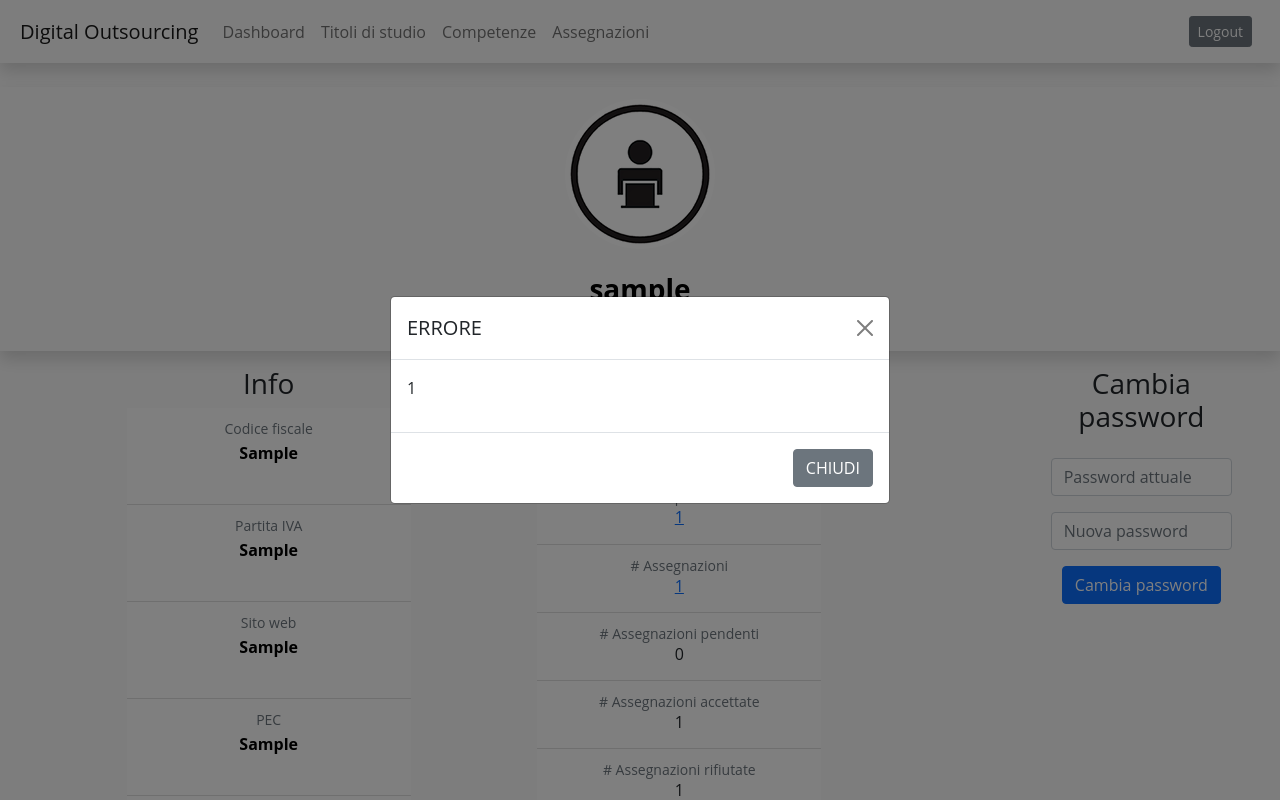
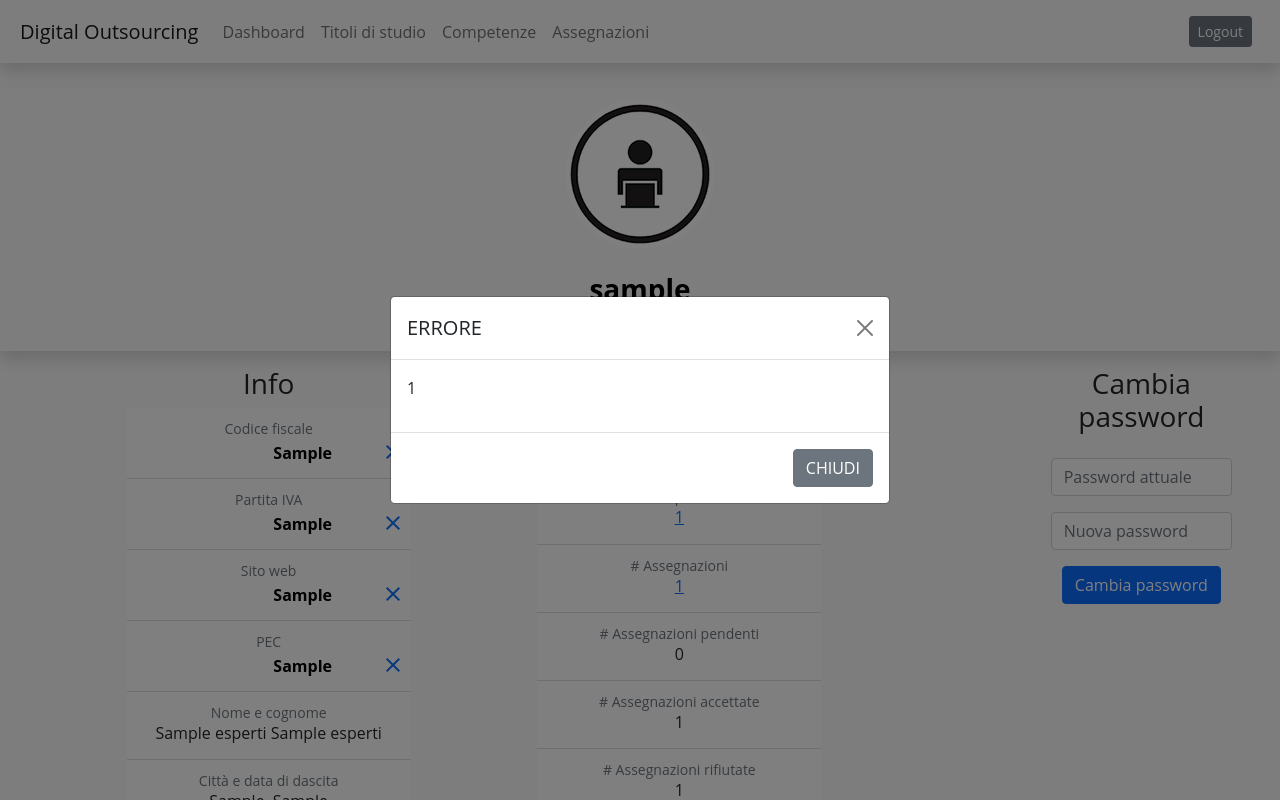
Before and after one commit to mrcruv/ltw, a PHP site: page /me.php?err=1 in a window 1280 px wide. Run offline with PHP 8.4, Linux system fonts and the light colour scheme; the visitor is signed in with stand-in values (Sample User, id 1); tables that the repository leaves empty or names only in its code hold one stand-in row (values such as "Sample post"); data that the repository does not hold is empty.

Commit message:
Update me.php
fix icone update

```diff
--- a/me.php
+++ b/me.php
@@ -28,37 +28,21 @@ $usertype = $_SESSION['usertype'];
     <script src="scripts/validate_update_password.js"></script>
     <script src="scripts/error.js"></script>
     <script src="scripts/message.js"></script>
+    <script src="scripts/update_info.js"></script>
     <script src="scripts/validate_update_cf.js"></script>
     <script src="scripts/validate_update_pec.js"></script>
     <script src="scripts/validate_update_piva.js"></script>
     <script src="scripts/validate_update_website.js"></script>
     <script src="scripts/validate_update_entity_name.js"></script>
     <script src="scripts/validate_update_entity_type.js"></script>
+
     <title><?php echo($sitename_brief . ': dashboard - ' . $usertype . ' ' . $username); ?></title>
 </head>
 <body class="d-flex flex-column min-vh-100">
 <script src="https://cdn.jsdelivr.net/npm/bootstrap@5.1.3/dist/js/bootstrap.bundle.min.js"
         integrity="sha384-ka7Sk0Gln4gmtz2MlQnikT1wXgYsOg+OMhuP+IlRH9sENBO0LRn5q+8nbTov4+1p"
         crossorigin="anonymous"></script>
-<script>
-    $(document).ready(function () {
-        $('.edit').click(function () {
-            var id = $(this).attr('id');
-            var array = id.split("_");
-            $('#text_' + array[0]).prop('disabled', false);
-            $('#text_' + array[0]).removeClass("hiddenborder");
-            $(this).parents("li").find(".edit, .save").toggle();
-        });
 
-        $('.save').click(function () {
-            var id = $(this).attr('id');
-            var array = id.split("_");
-            $('#text_' + array[0]).prop('disabled', true);
-            $('#text_' + array[0]).addClass("hiddenborder");
-            $(this).parents("li").find(".edit, .save").toggle();
-        });
-    });
-</script>
 <?php
 require_once('includes/error.php');
 require_once('includes/message.php');
@@ -95,70 +79,67 @@ if (mysqli_stmt_fetch($statement)) { ?>
         <ul class="list-group list-group-flush">
             <li class="list-group-item"><small class="text-muted">Codice fiscale</small>
                 <form id="update_cf_form" method="post" action="scripts/update_cf.php">
-                    <div>
+                    <div class="row">
+                        <div class="col-8 offset-2">
                             <label class="hiddenlabel" for="text_cf"></label>
-                        <input type="text" class="hiddenborder text-center" id="text_cf" name="new_cf"
-                               value="<?php echo($cf); ?>" disabled>
+                            <input type="text" class="hiddenborder text-center" id="text_cf" name="new_cf" value="<?php echo($cf); ?>" disabled>
                         </div>
-                    <a class="edit pointer" title="Edit" data-toggle="tooltip" id="cf_e"><i class="material-icons">&#xE254;</i></a>
-                    <i class="material-icons save">
-                        <button type="submit" class="btn btn-block"
-                                name="update_cf_submit">
-                            &#xE161;
-                        </button>
-                    </i>
+                        <div class="col-2 d-flex justify-content-center">
+                            <a class="edit pointer" id="cf_e"><i class="material-icons">&#xE254;</i></a>
+                            <a class="cancel pointer" id="cf_c"><i class="material-icons">close</i></a>
+                            <i class="material-icons save"><button type="submit" class="mdc-icon-button myButton" name="update_cf_submit">&#xE161;</button></i>
+                        </div>
+                    </div>
                 </form>
             </li>
 
             <li class="list-group-item"><small class="text-muted">Partita IVA</small>
                 <form id="update_piva_form" method="post" action="scripts/update_piva.php">
-                    <div>
+                    <div class="row">
+                        <div class="col-8 offset-2">
                             <label class="hiddenlabel" for="text_piva"></label>
                             <input type="text" class="hiddenborder text-center" id="text_piva" name="new_piva"
                                value="<?php echo($piva); ?>" disabled/>
                         </div>
-                    <a class="edit pointer" title="Edit" data-toggle="tooltip" id="piva_e"><i
-                                class="material-icons">&#xE254;</i></a>
-                    <i class="material-icons save">
-                        <button type="submit" class="btn btn-block"
-                                name="update_piva_submit">
-                            &#xE161;
-                        </button>
-                    </i>
+                        <div class="col-2 d-flex justify-content-center">
+                            <a class="edit pointer" title="Edit" data-toggle="tooltip" id="piva_e"><i class="material-icons">&#xE254;</i></a>
+                            <a class="cancel pointer" title="Cancel" data-toggle="tooltip" id="piva_c"><i class="material-icons">close</i></a>
+                            <i class="material-icons save"><button type="submit" class="mdc-icon-button myButton" name="update_piva_submit">&#xE161;</button></i>
+                        </div>
+                    </div>
                 </form>
             </li>
             <li class="list-group-item"><small class="text-muted">Sito web</small>
                 <form id="update_website_form" method="post" action="scripts/update_website.php">
-                    <div>
+                    <div class="row">
+                        <div class="col-8 offset-2">
                         <label class="hiddenlabel" for="text_website"></label>
                         <input type="text" class="hiddenborder text-center" id="text_website"
                                name="new_website"
                                value="<?php echo($website); ?>" disabled>
                         </div>
-                    <a class="edit pointer" title="Edit" data-toggle="tooltip" id="website_e"><i
-                                class="material-icons">&#xE254;</i></a>
-                    <i class="material-icons save">
-                        <button type="submit" class="btn btn-block"
-                                name="update_website_submit">
-                            &#xE161;
-                        </button>
-                    </i>
+                        <div class="col-2 d-flex justify-content-center">
+                            <a class="edit pointer" title="Edit" data-toggle="tooltip" id="website_e"><i class="material-icons">&#xE254;</i></a>
+                            <a class="cancel pointer" title="Cancel" data-toggle="tooltip" id="website_c"><i class="material-icons">close</i></a>
+                            <i class="material-icons save"><button type="submit" class="mdc-icon-button myButton" name="update_website_submit">&#xE161;</button></i>
+                        </div>
+                    </div>
                 </form>
             </li>
             <li class="list-group-item"><small class="text-muted">PEC</small>
                 <form id="update_pec_form" method="post" action="scripts/update_pec.php">
-                    <div>
+                    <div class="row">
+                        <div class="col-8 offset-2">
                             <label class="hiddenlabel" for="text_pec"></label>
                             <input type="text" class="hiddenborder text-center" id="text_pec" name="new_pec"
                                 value="<?php echo($pec); ?>" disabled>
                         </div>
+                        <div class="col-2 d-flex justify-content-center">
                             <a class="edit pointer" title="Edit" data-toggle="tooltip" id="pec_e"><i class="material-icons">&#xE254;</i></a>
-                    <i class="material-icons save">
-                        <button type="submit" class="btn btn-block"
-                                name="update_pec_submit">
-                            &#xE161;
-                        </button>
-                    </i>
+                            <a class="cancel pointer" title="Cancel" data-toggle="tooltip" id="pec_c"><i class="material-icons">close</i></a>
+                            <i class="material-icons save"><button type="submit" class="mdc-icon-button myButton" name="update_pec_submit">&#xE161;</button></i>
+                        </div>
+                    </div>
                 </form>
             </li>
             <?php
@@ -174,39 +155,36 @@ if (mysqli_stmt_fetch($statement)) { ?>
             if (mysqli_stmt_fetch($statement)) { ?>
             <li class="list-group-item"><small class="text-muted">Denominazione</small>
                 <form id="update_entity_name_form" method="post" action="scripts/update_entity_name.php">
-                    <div>
+                    <div class="row">
+                        <div class="col-8 offset-2">
                             <label class="hiddenlabel" for="text_entityName"></label>
                             <input type="text" class="hiddenborder text-center" id="text_entityName"
                                 name="new_entity_name"
                                 value="<?php echo($name); ?>" disabled>
                         </div>
-                    <a class="edit pointer" title="Edit" data-toggle="tooltip" id="entityName_e">
-                        <i class="material-icons">&#xE254;
-                        </i></a>
-                    <i class="material-icons save">
-                        <button type="submit" class="btn btn-block"
-                                name="update_entity_name_submit">
-                            &#xE161;
-                        </button>
-                    </i>
+                        <div class="col-2 d-flex justify-content-center">
+                            <a class="edit pointer" title="Edit" data-toggle="tooltip" id="entityName_e"><i class="material-icons">&#xE254;</i></a>
+                            <a class="cancel pointer" title="Cancel" data-toggle="tooltip" id="entityName_c"><i class="material-icons">close</i></a>
+                            <i class="material-icons save"><button type="submit" class="mdc-icon-button myButton" name="update_entity_name_submit">&#xE161;</button></i>
+                        </div>
+                    </div>
                 </form>
             </li>
             <li class="list-group-item"><small class="text-muted">Tipo</small>
                 <form id="update_entity_type_form" method="post" action="scripts/update_entity_type.php">
-                    <div>
+                <div class="row">
+                        <div class="col-8 offset-2">
                             <label class="hiddenlabel" for="text_entityType"></label>
                             <input type="text" class="hiddenborder text-center" id="text_entityType"
                                 name="new_entity_type"
                                 value="<?php echo($type); ?>" disabled>
                         </div>
-                    <a class="edit pointer" title="Edit" data-toggle="tooltip" id="entityType_e"><i
-                                class="material-icons">&#xE254;</i></a>
-                    <i class="material-icons save">
-                        <button type="submit" class="btn btn-block"
-                                name="update_entity_type_submit">
-                            &#xE161;
-                        </button>
-                    </i>
+                        <div class="col-2 d-flex justify-content-center">
+                            <a class="edit pointer" title="Edit" data-toggle="tooltip" id="entityType_e"><i class="material-icons">&#xE254;</i></a>
+                            <a class="cancel pointer" title="Cancel" data-toggle="tooltip" id="entityType_c"><i class="material-icons">close</i></a>
+                            <i class="material-icons save"><button type="submit" class="mdc-icon-button myButton" name="update_entity_type_submit">&#xE161;</button></i>
+                        </div>
+                    </div>
                 </form>
             </li>
         </ul>
```
Lines whose indentation alone changed are shown as unchanged.
